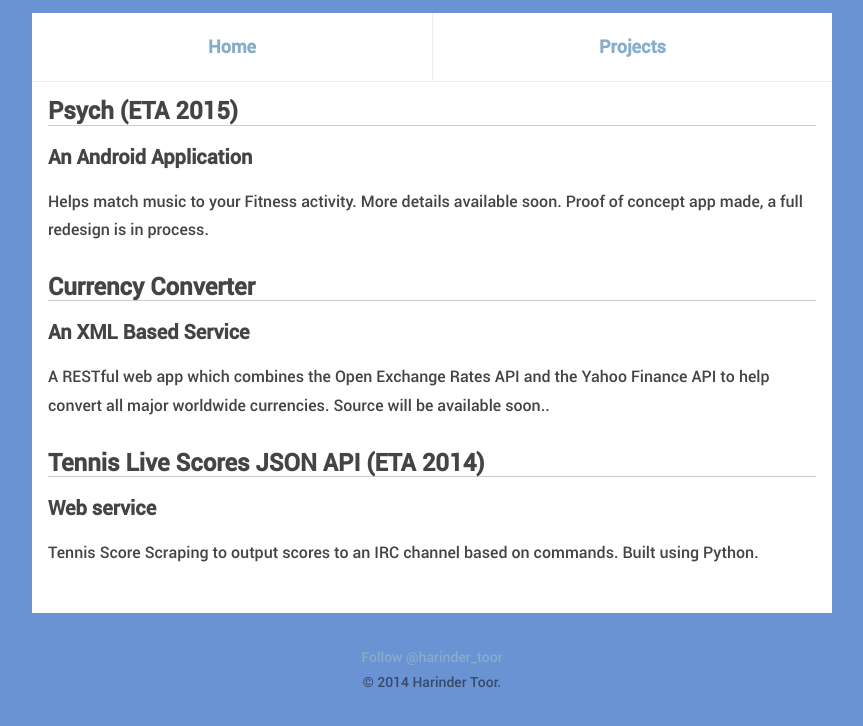
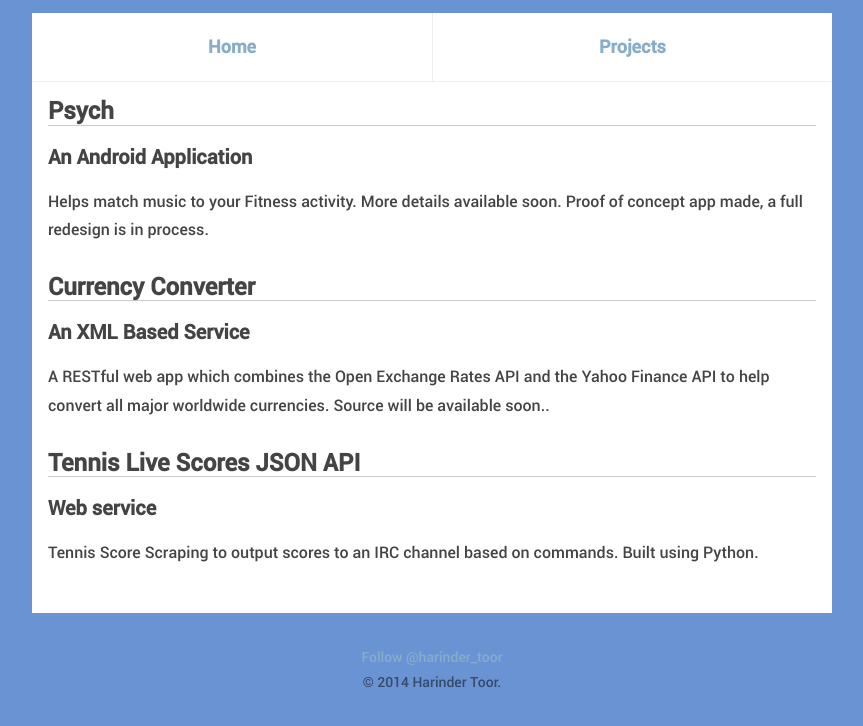
Before and after one commit to HarinderToor/harindertoor.github.io, a plain HTML site: page projects.html in a window 1280 px wide. Shown: the part 72-798 px from the top of the page, without its empty margins (208-1071 px from the left). Drawn offline with Linux system fonts and the light colour scheme.

Commit message:
Update projects.html

```diff
--- a/projects.html
+++ b/projects.html
@@ -24,7 +24,7 @@
 	<div class="site-body contain">
 		<section class="island">
 			<div>
-				<h2 class="h2-heading">Psych (ETA 2015)</h2>
+				<h2 class="h2-heading">Psych</h2>
 				<div class="details">
 					<h3> An Android Application</h3>
 					<p>Helps match music to your Fitness activity. More details available soon. Proof of concept app made, a full redesign is in process.</p>
@@ -39,7 +39,7 @@
 				</div>
 			</div>
 			<div>
-				<h2 class="h2-heading">Tennis Live Scores JSON API (ETA 2014)</h2>
+				<h2 class="h2-heading">Tennis Live Scores JSON API</h2>
 				<div class="details">
 					<h3>Web service</h3>
 					<p>Tennis Score Scraping to output scores to an IRC channel based on commands. Built using Python.</p>
```
